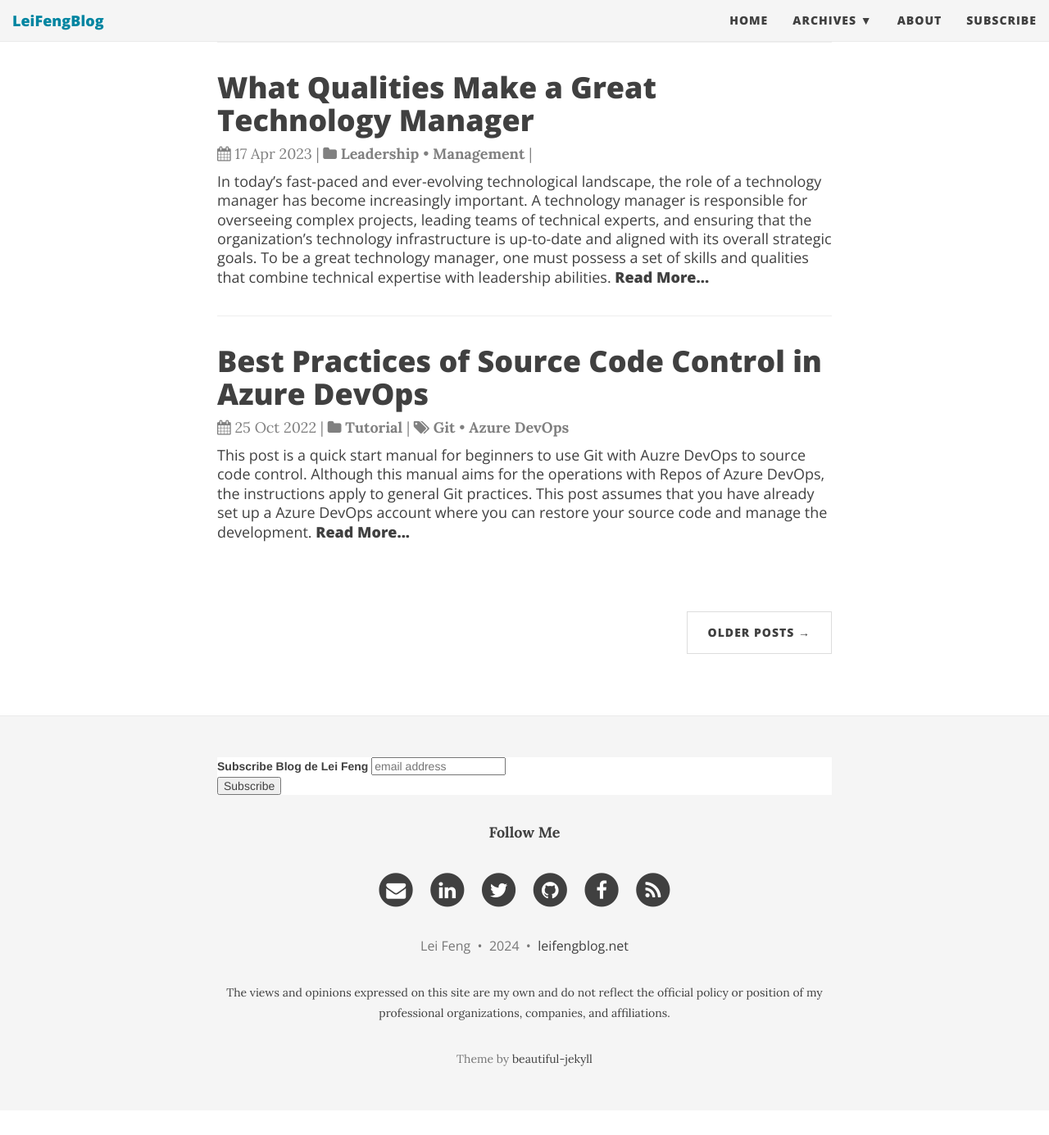
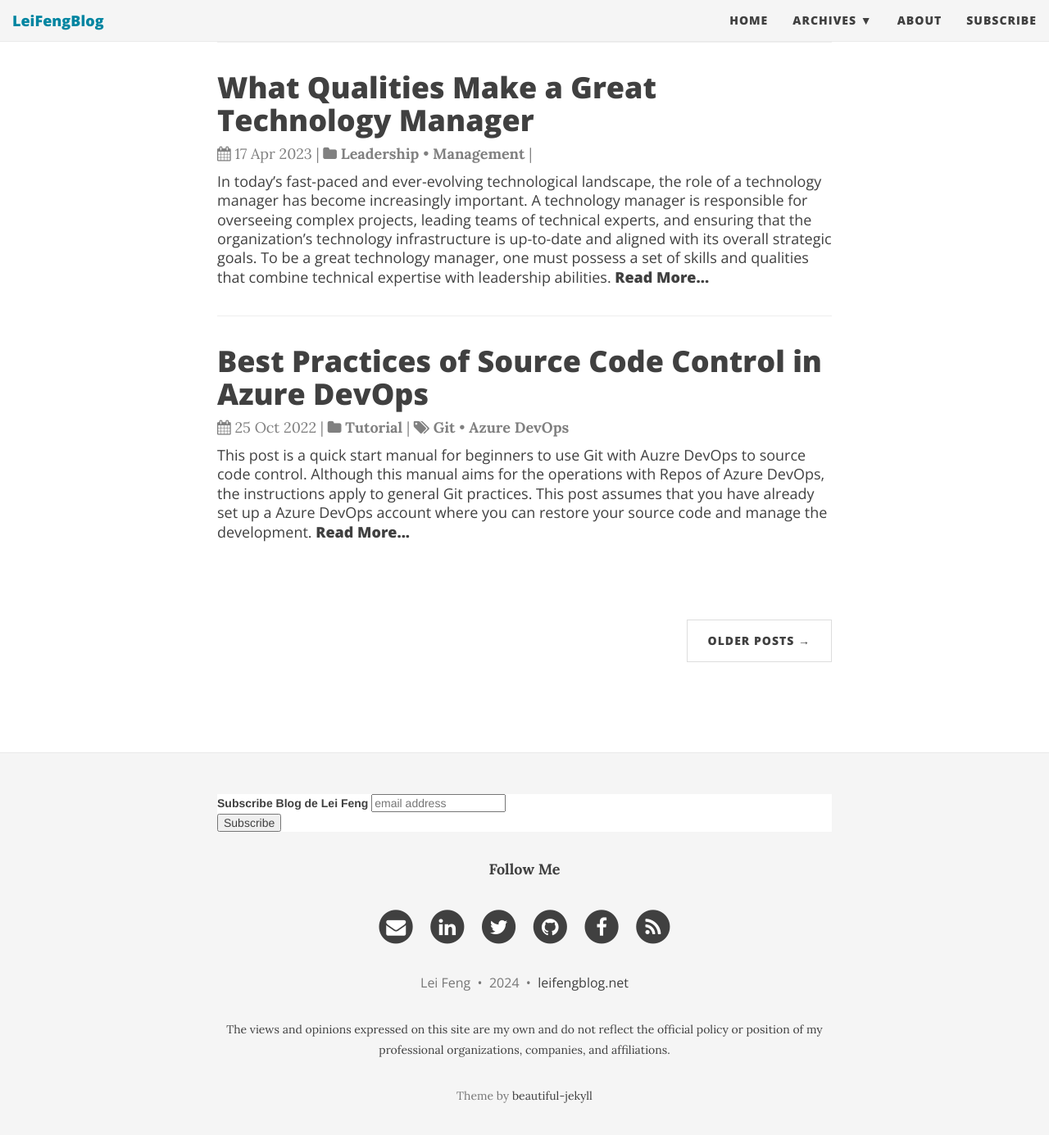
Before and after one commit to stonefl/stonefl.github.io, a Jekyll site: the page built from index.html, in a window 1280 px wide and 1400 px high, scrolled down 1211 px. Shown: the top 1385 px of the window at 82% size. Built offline with Jekyll 4.4.1, drawn with Linux system fonts in a browser that asks for light colours; nearby versions of some CDN libraries; the list of posts is cut into pages by our own code; comment, search, counter and statistics services are not loaded; before the commit the page ends 2566 px from its top, so only the background shows below that.

Commit message:
Update main.css

```diff
--- a/css/main.css
+++ b/css/main.css
@@ -535,7 +535,7 @@
   font-weight: 800;
   letter-spacing: 1px;
   padding: 10px 10px;
-  margin: 25px 0;
+  margin: 30px 0;
   background: #FFF;
   border-radius: 0;
   color: #404040;
@@ -543,7 +543,7 @@
 @media only screen and (min-width: 768px) {
   .pager li a {
     padding: 15px 25px;
-    margin: 25px 0;
+    margin: 30px 0;
   }
 }
 .pager li a:hover,
@@ -554,7 +554,7 @@
 }
 
 .pager {
-  margin: 25px 0 0;
+  margin: 30px 0 ;
 }
 
 .pager.blog-pager {
```
